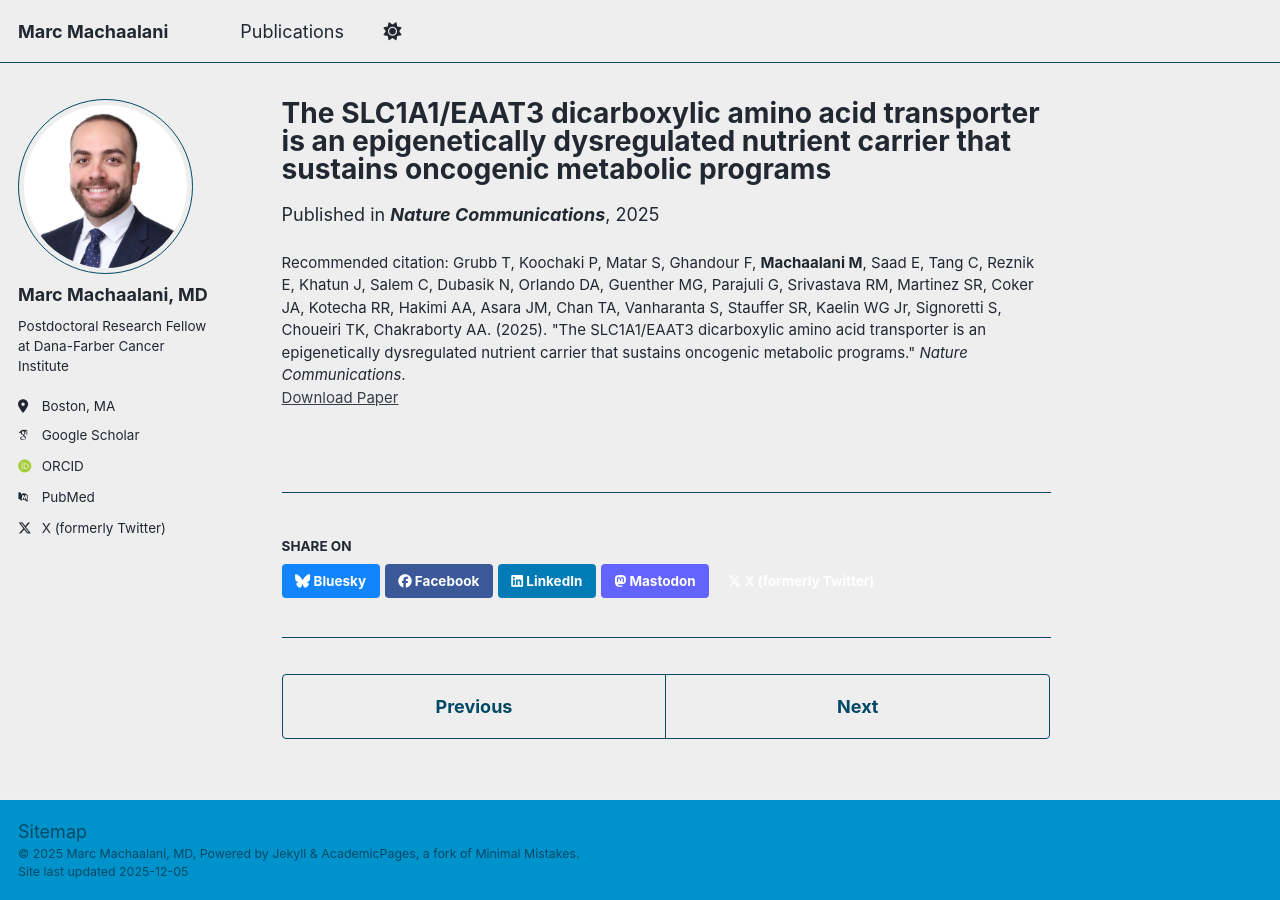
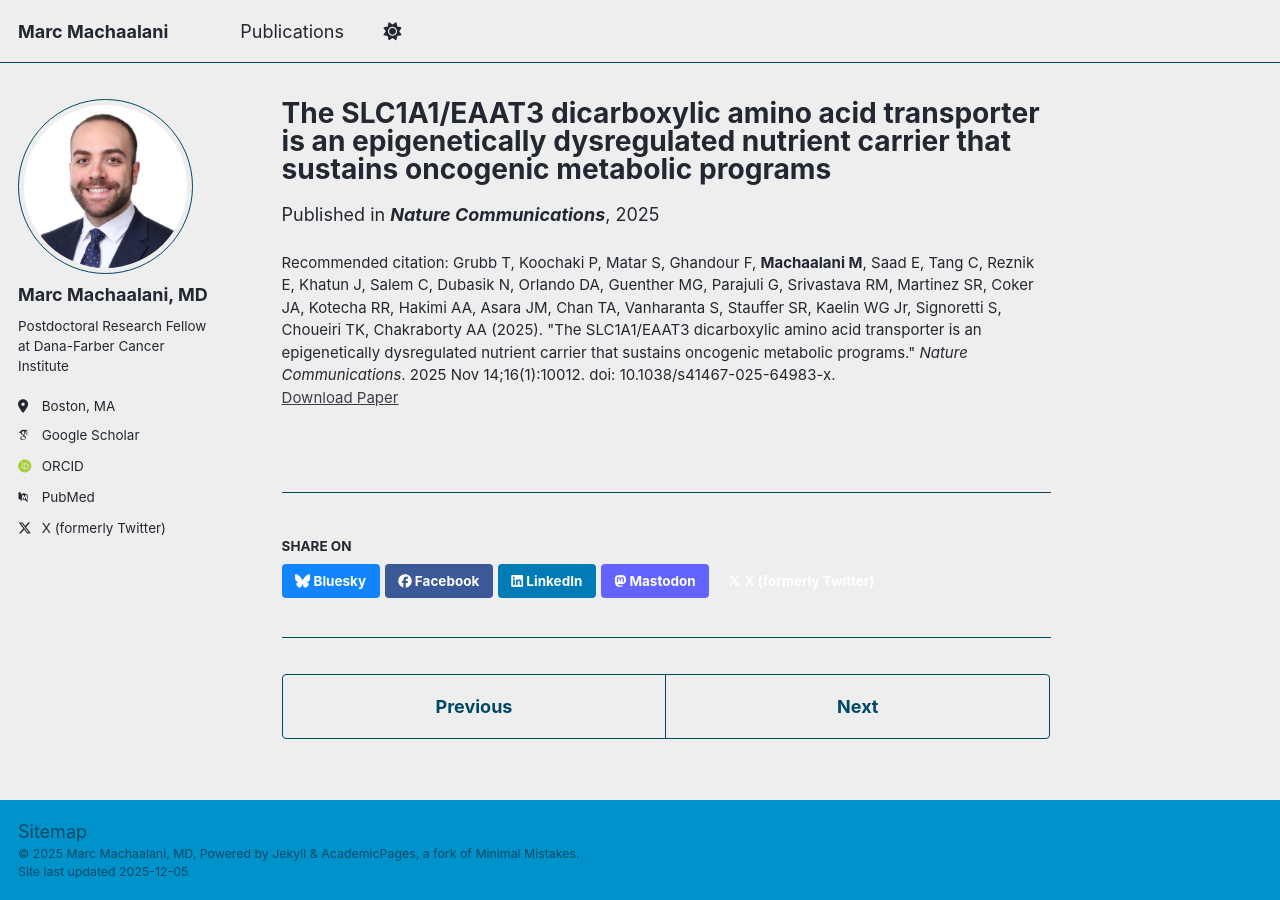
Before and after one commit to MarcMachaalani/marcmachaalani.github.io, a Jekyll site: the page built from _publications/2025-11-14-slc1a1-nat-comm.md, in a window 1280 px wide. Built offline with Jekyll 4.4.1, drawn with Linux system fonts in a browser that asks for light colours; some web fonts are replaced; a script bundle is joined from its source files by our own code; library files that are not in the unit come from our copies.

Commit message:
Update 2025-11-14-slc1a1-nat-comm.md

```diff
--- a/_publications/2025-11-14-slc1a1-nat-comm.md
+++ b/_publications/2025-11-14-slc1a1-nat-comm.md
@@ -7,5 +7,5 @@
 date: 2025-11-14
 venue: "<strong>Nature Communications</strong>"
 paperurl: "https://doi.org/10.1038/s41467-025-64983-x"
-citation: "Grubb T, Koochaki P, Matar S, Ghandour F, <strong>Machaalani M</strong>, Saad E, Tang C, Reznik E, Khatun J, Salem C, Dubasik N, Orlando DA, Guenther MG, Parajuli G, Srivastava RM, Martinez SR, Coker JA, Kotecha RR, Hakimi AA, Asara JM, Chan TA, Vanharanta S, Stauffer SR, Kaelin WG Jr, Signoretti S, Choueiri TK, Chakraborty AA. (2025). &quot;The SLC1A1/EAAT3 dicarboxylic amino acid transporter is an epigenetically dysregulated nutrient carrier that sustains oncogenic metabolic programs.&quot; <i>Nature Communications</i>."
+citation: "Grubb T, Koochaki P, Matar S, Ghandour F, <strong>Machaalani M</strong>, Saad E, Tang C, Reznik E, Khatun J, Salem C, Dubasik N, Orlando DA, Guenther MG, Parajuli G, Srivastava RM, Martinez SR, Coker JA, Kotecha RR, Hakimi AA, Asara JM, Chan TA, Vanharanta S, Stauffer SR, Kaelin WG Jr, Signoretti S, Choueiri TK, Chakraborty AA (2025). &quot;The SLC1A1/EAAT3 dicarboxylic amino acid transporter is an epigenetically dysregulated nutrient carrier that sustains oncogenic metabolic programs.&quot; <i>Nature Communications</i>. 2025 Nov 14;16(1):10012. doi: 10.1038/s41467-025-64983-x."
 ---
```
